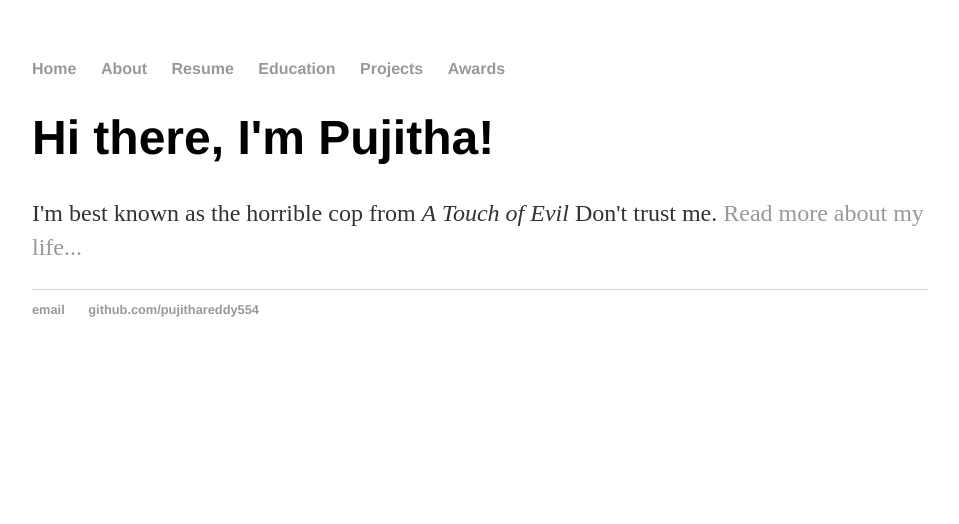
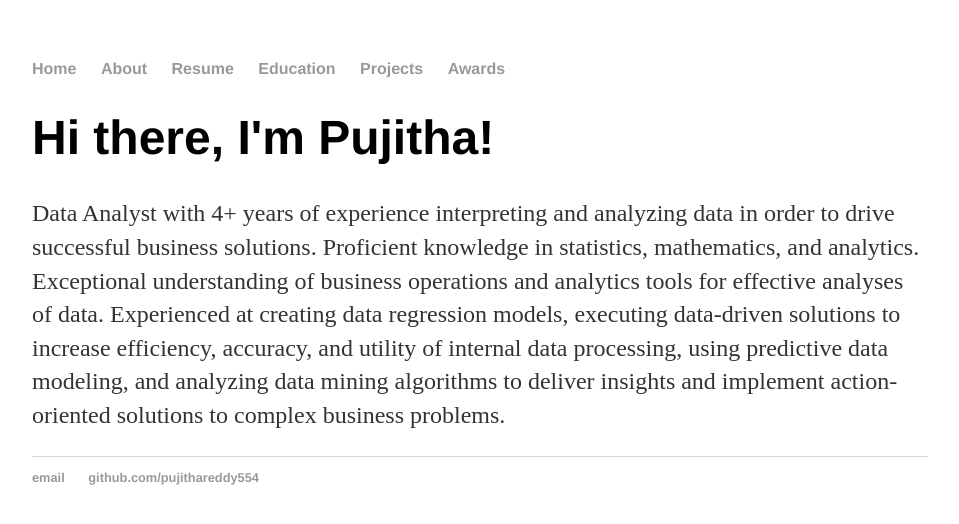
Before and after one commit to pujithareddy554/pujithareddy554.github.io, a Jekyll site: the page built from index.html, in a window 1280 px wide. Shown: the top 524 px of the page, without its empty margins (160-1119 px from the left). Built offline with Jekyll 4.4.1, drawn with Linux system fonts in a browser that asks for light colours.

Commit message:
Update index.html

```diff
--- a/index.html
+++ b/index.html
@@ -4,5 +4,7 @@ title: Pujitha Reddy, Data Analyst
 ---
 <div class="blurb">
 	<h1>Hi there, I'm Pujitha!</h1>
-	<p>I'm best known as the horrible cop from <em>A Touch of Evil</em> Don't trust me. <a href="/about">Read more about my life...</a></p>
+	<p>Data Analyst with 4+ years of experience interpreting and analyzing data in order to drive successful business solutions. Proficient knowledge in statistics, mathematics, and analytics. Exceptional understanding of business operations and analytics tools for effective analyses of data. Experienced at creating data regression models, executing data-driven solutions to increase efficiency, accuracy, and utility of internal data processing, using predictive data modeling, and analyzing data mining algorithms to deliver insights and implement action-oriented solutions to complex business problems.
+
+</p>
 </div><!-- /.blurb -->
```
